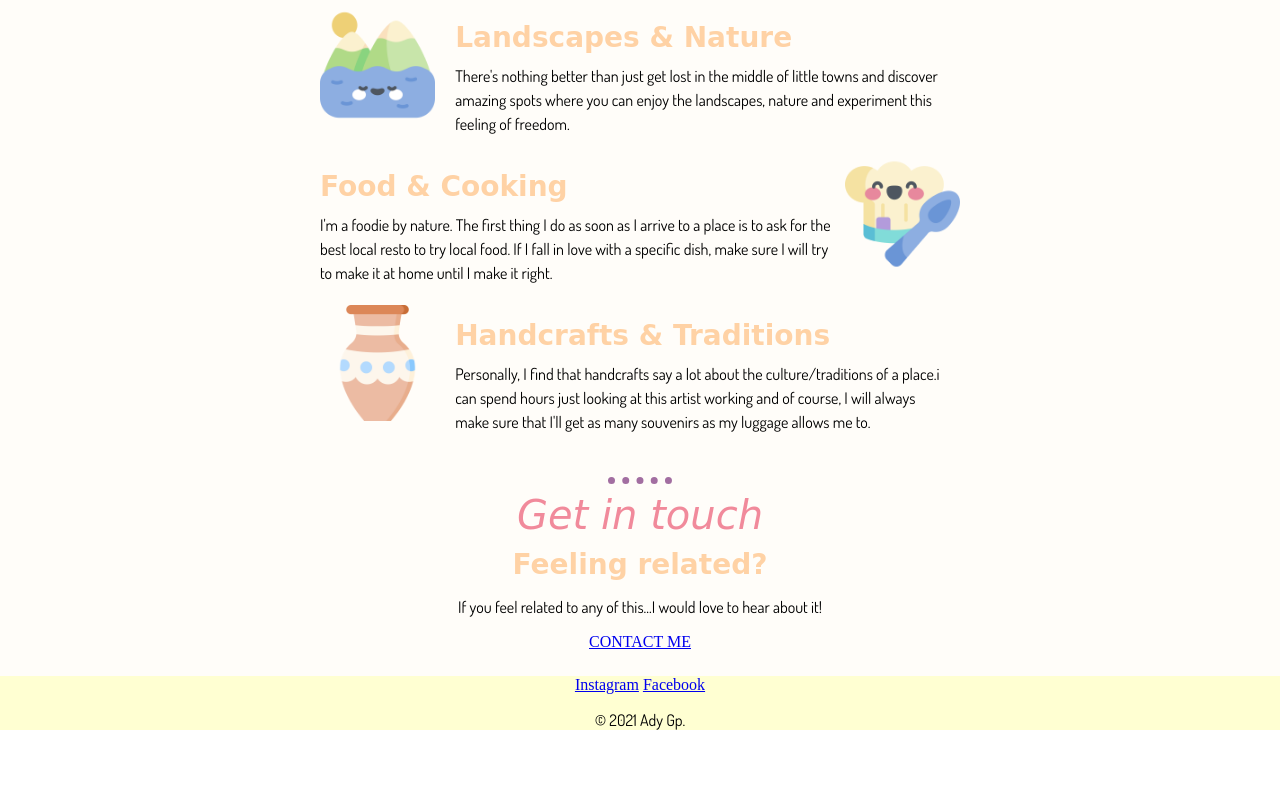
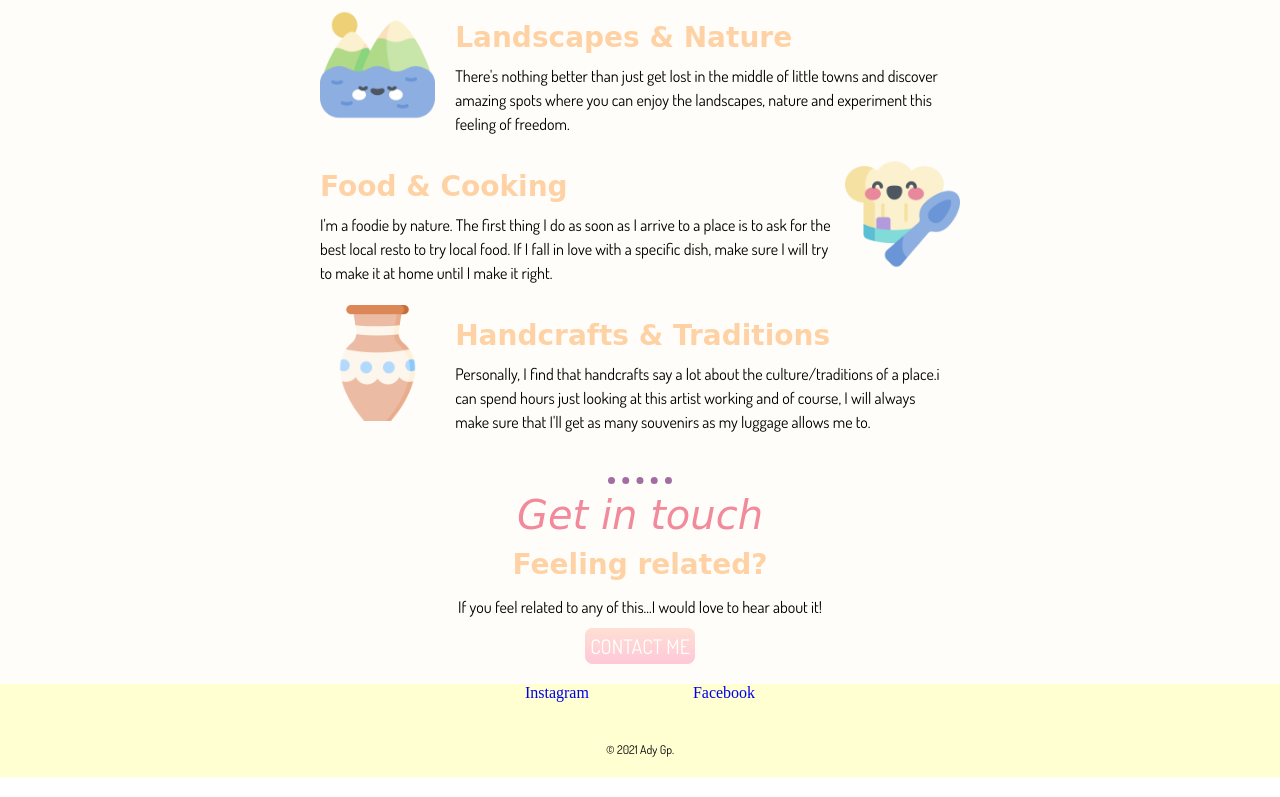
Before and after one commit to Ady-gp/aboutme, a plain HTML site: page My Site/index.html in a window 1280 px wide. Shown: the part 856-1653 px from the top of the page. Before the commit the page ends 1602 px from the top, so only its background shows below. Drawn offline with Linux system fonts and the light colour scheme; a web font is replaced by a local one.

Commit message:
Add files via upload

```diff
--- a/My Site/CSS/styles.css
+++ b/My Site/CSS/styles.css
@@ -2,6 +2,16 @@ body{
   margin:0;
   text-align: center;
 }
+a{
+  color:#A26EA1
+  font-family:'Shadows Into Light Two', cursive;
+  margin:20px 50px;
+  text-decoration: none;
+  }
+  a:hover{
+    color: #F18A9B;
+    }
+
 h1{
   margin:0 auto 0 auto;
   font-size:5.62em;
@@ -106,8 +116,14 @@ background-color:#FFFDF9;
       float: left;
       }
   .footer-link{
-    margin:auto;
+    color:#A26EA1
+    font-family:'Shadows Into Light Two', cursive;
+    margin:20px 50px;
+    text-decoration: none;
     }
+    a:hover{
+      color: #F18A9B;
+      }
 
   .contact-me{
     margin:0;
@@ -128,3 +144,39 @@ background-color:#FFFDF9;
     margin-top: 5px;
     margin-bottom:30px;
     }
+
+  .btn{
+  background:#FFDFD3;
+  background-image: -webkit-linear-gradient(top,color-stop(0.05,#FFDFD3), color-stop (1,#FEC8D8));
+  background-image: -moz-linear-gradient(top, #FFDFD3, #FEC8D8);
+  background-image: -ms-linear-gradient(top, #FFDFD3, #FEC8D8);
+  background-image: -o-linear-gradient(top, #FFDFD3, #FEC8D8);
+  background-image: linear-gradient(to bottom, #FFDFD3, #FEC8D8);
+  -webkit-border-radius: 8;
+  -moz-border-radius: 8;
+  border-radius: 8px;
+  font-family: 'Dosis', sans-serif;
+  color: #ffffff;
+  font-size: 20px;
+  padding:5px;
+  text-decoration: none;
+}
+
+.btn:hover {
+  background: #D291BC;
+  background-image: -webkit-linear-gradient(top, #D291BC, #957DAD);
+  background-image: -moz-linear-gradient(top, #D291BC, #957DAD);
+  background-image: -ms-linear-gradient(top, #D291BC, #957DAD);
+  background-image: -o-linear-gradient(top, #D291BC, #957DAD);
+  background-image: linear-gradient(to bottom, #D291BC, #957DAD);
+  text-decoration: none;
+}
+
+.copyright{
+    color:#A26EA1
+    font-family:'Dosis', sans-serif;
+    margin:20px 50px;
+    text-decoration: none;
+    font-size: 0.75rem;
+    padding: 20px 0;
+    }
--- a/My Site/index.html
+++ b/My Site/index.html
@@ -53,14 +53,10 @@
         <a class="btn" href="mailto:ady@email.com">CONTACT ME</a>
       </div>
     </div>
-
-
     <div class="bottom-container">
       <a class="footer-link" href="https://instagram.com/adygp90/">Instagram</a>
       <a class="footer-link" href="https://www.facebook.com/ady.gp">Facebook</a>
-      <p>© 2021 Ady Gp.</p>
+      <p class=copyright>© 2021 Ady Gp.</p>
     </div>
-
-
   </body>
 </html>
```
